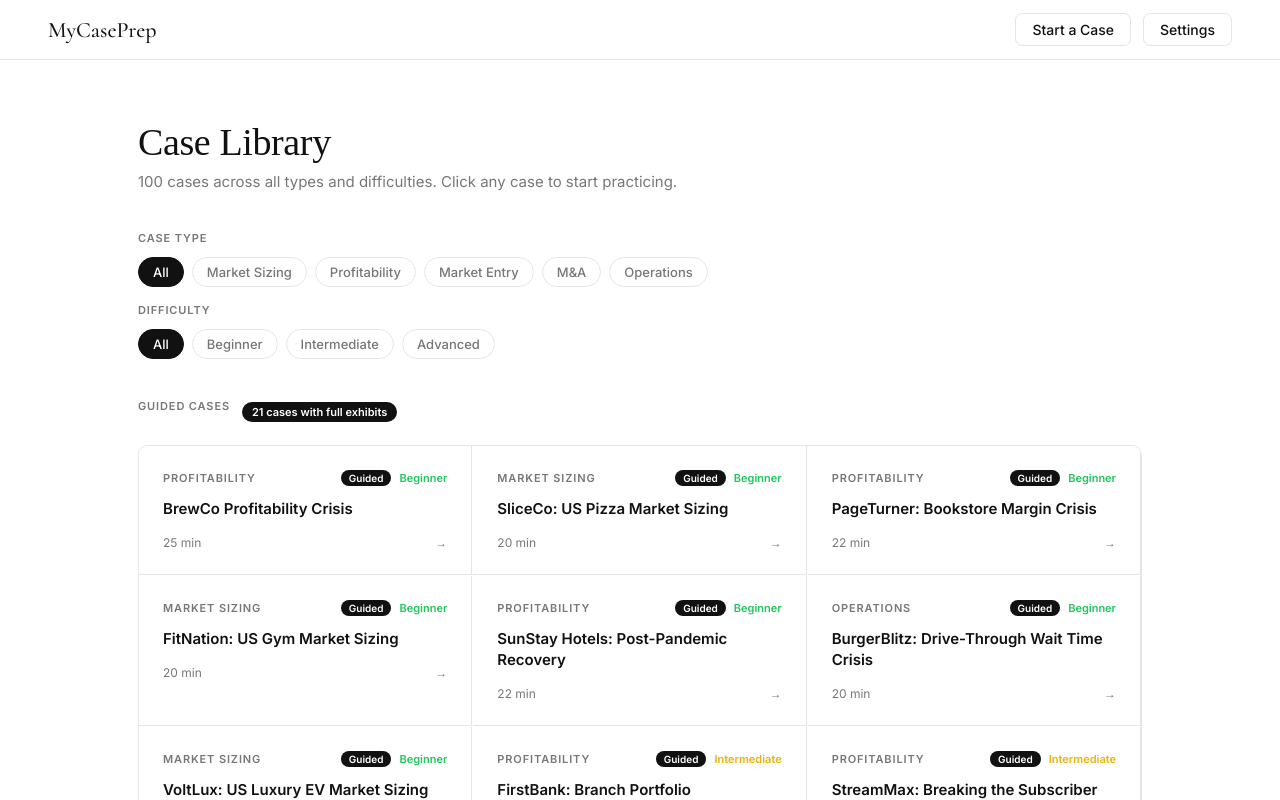
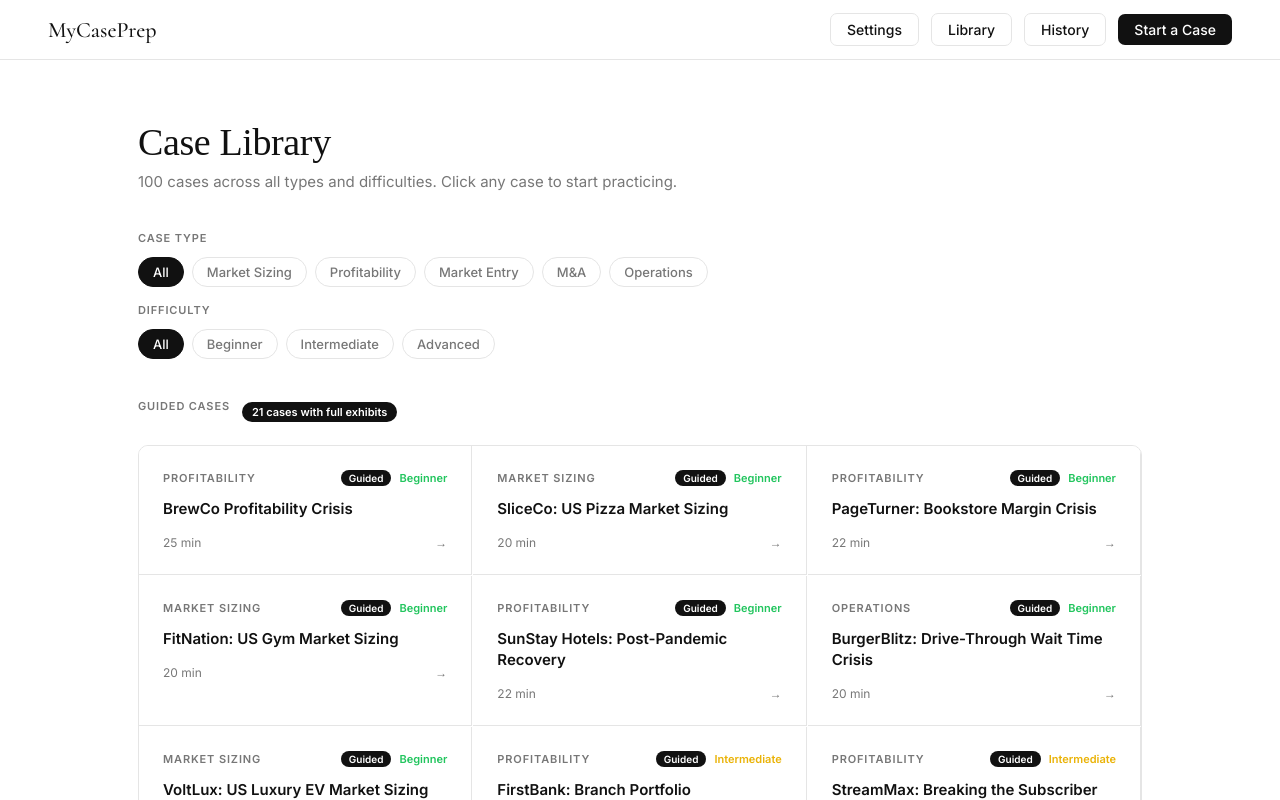
Before and after one commit to parkvince/mycaseprep, a Next.js app: page /library in a window 1280 px wide. Shown: the top 800 px of the page. Built offline with nearby package versions, Linux system fonts and the light colour scheme.

Commit message:
library navbar

```diff
--- a/src/app/library/page.tsx
+++ b/src/app/library/page.tsx
@@ -5,6 +5,7 @@ import { useState } from "react";
 import { motion } from "framer-motion";
 import { CaseType, Difficulty, FirmKey } from "@/types";
 import { getCaseTypeLabel, getDifficultyColor } from "@/lib/utils";
+import Navbar from "@/components/Navbar";
 import { GUIDED_CASES } from "@/lib/guidedCases";
 
 interface PrebuiltCase {
@@ -881,47 +882,7 @@ export default function LibraryPage() {
   return (
     <main style={{ minHeight: "100vh", background: "var(--bg)", color: "var(--text-primary)" }}>
       {/* Navbar */}
-      <nav style={{
-        display: "flex",
-        justifyContent: "space-between",
-        alignItems: "center",
-        padding: "0 48px",
-        height: "60px",
-        borderBottom: "1px solid var(--border)",
-        position: "sticky",
-        top: 0,
-        background: "rgba(255,255,255,0.98)",
-        zIndex: 100,
-      }}>
-        <span
-          style={{
-            fontFamily: "Cormorant, serif",
-            fontSize: "22px",
-            fontWeight: 500,
-            color: "#111111",
-            cursor: "pointer",
-          }}
-          onClick={() => router.push("/")}
-        >
-          MyCasePrep
-        </span>
-        <div style={{ display: "flex", gap: "12px", alignItems: "center" }}>
-          <button
-            className="btn-secondary"
-            style={{ padding: "7px 16px" }}
-            onClick={() => router.push("/dashboard")}
-          >
-            Start a Case
-          </button>
-          <button
-            className="btn-secondary"
-            style={{ padding: "7px 16px" }}
-            onClick={() => router.push("/settings")}
-          >
-            Settings
-          </button>
-        </div>
-      </nav>
+      <Navbar />
 
       <div style={{ maxWidth: "1100px", margin: "0 auto", padding: "60px 48px" }}>
         <motion.div initial={{ opacity: 0, y: 16 }} animate={{ opacity: 1, y: 0 }}>
```
